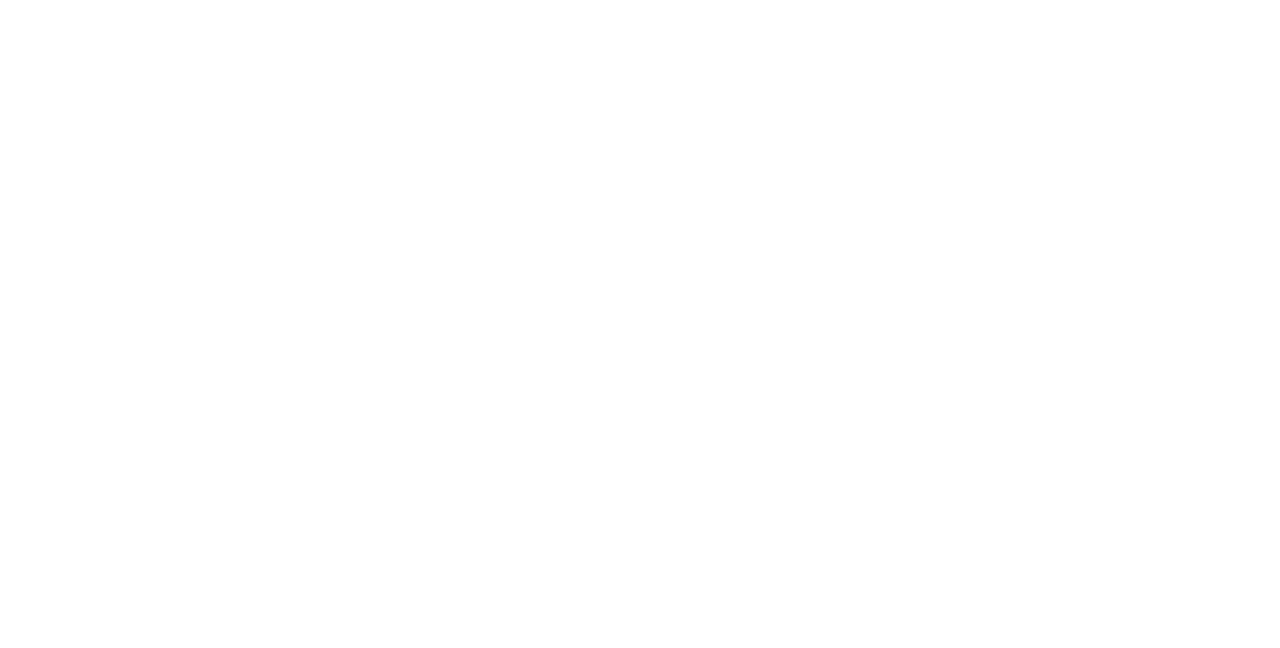
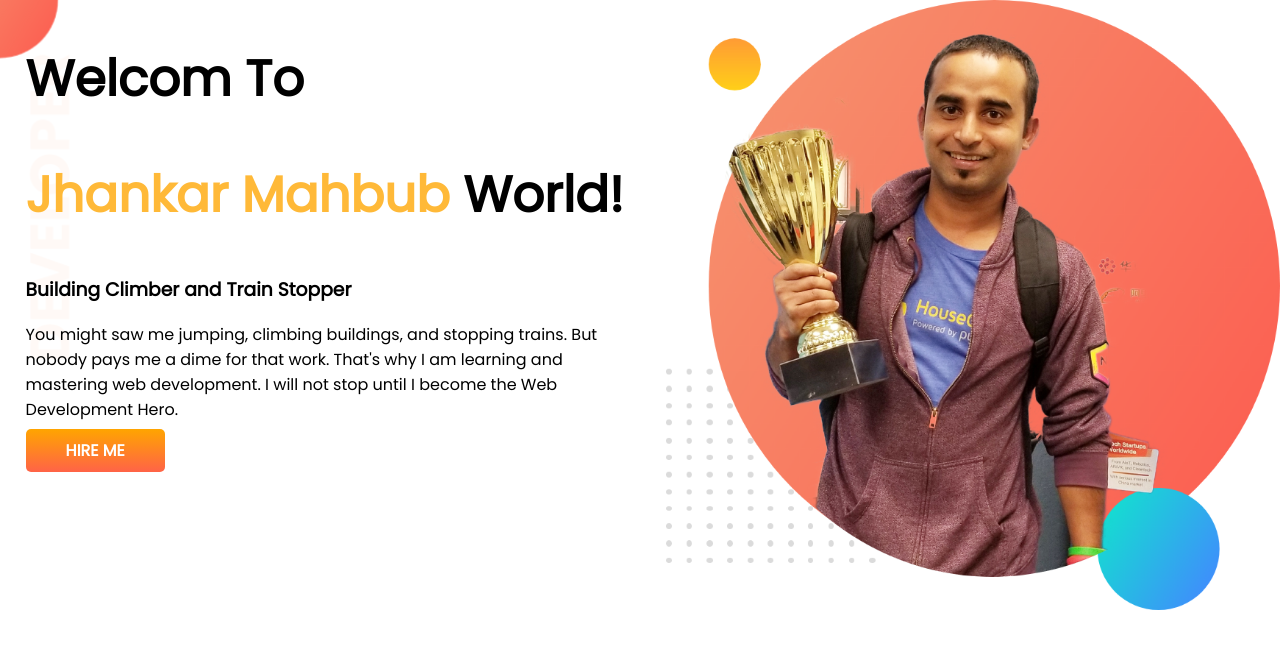
Before and after one commit to emonh0que/developer-portfolio, a plain HTML site: page index.html in a window 1280 px wide. Drawn offline with Linux system fonts and the light colour scheme.

Commit message:
top banner added

```diff
--- a/index.html
+++ b/index.html
@@ -1,13 +1,41 @@
 <!DOCTYPE html>
 <html lang="en">
+
 <head>
     <meta charset="UTF-8">
     <meta http-equiv="X-UA-Compatible" content="IE=edge">
     <meta name="viewport" content="width=device-width, initial-scale=1.0">
     <title>Emon's Portfolio</title>
     <link rel="stylesheet" href="style.css">
+    <!-- here comes font -->
+
+    <link rel="preconnect" href="https://fonts.googleapis.com">
+    <link rel="preconnect" href="https://fonts.gstatic.com" crossorigin>
+    <link href="https://fonts.googleapis.com/css2?family=Poppins&display=swap" rel="stylesheet">
+
+    <!-- Fonts end -->
 </head>
+
 <body>
+    <section class="top-banner">
 
+        <div class="half-width">
+            <h1>Welcom To</h1>
+            <h1><span class="orange-color">Jhankar Mahbub</span> World!</h1>
+            <h3>Building Climber and Train Stopper</h3>
+            <p>
+                You might saw me jumping, climbing buildings, and stopping trains. But nobody pays me a dime for that
+                work.
+                That's why I am learning and mastering web development. I will not stop until I become the Web
+                Development
+                Hero.
+            </p>
+            <a class="link-button" href="https://google.com" target="_blank">HIRE ME</a>
+        </div>
+        <div class="half-width">
+            <img src="images/jhankar.png" alt="">
+        </div>
+    </section>
 </body>
+
 </html>
--- a/style.css
+++ b/style.css
@@ -0,0 +1,42 @@
+body{
+    font-family: 'Poppins', sans-serif;
+    margin: 0;
+}
+h1{
+    font-size: 50px;
+}
+.orange-color{
+    color: #ffb938;
+}
+
+section{
+    display: flex;
+
+
+}
+
+.half-width {
+    width: 50%;
+    padding-left: 2%;
+
+
+}
+
+.half-width img{
+    width: 100%;
+}
+
+.link-button{
+    text-decoration: none;
+    background-image: linear-gradient(orange, tomato);
+    padding: 10px 40px;
+    border-radius: 5px;
+    color: #fff;
+    font-weight: 700;
+
+}
+
+.top-banner{
+    background-image: url('images/top-banner.png');
+    background-repeat: no-repeat;
+}
```
Also changed, not shown: images/dream-bg.png (added), images/exp-bg.png (added), images/jhankar.png (added), images/jhankar2.png (added), images/my-bg.png (added), images/my-bg2.png (added), images/top-banner.png (added).
